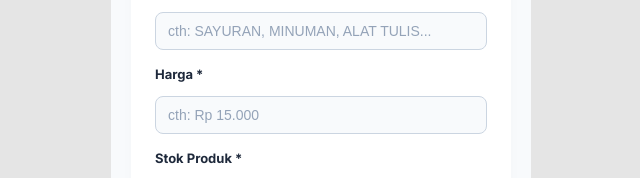
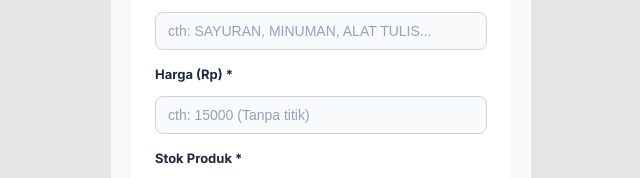
Before and after one commit to SynC2005/online_market, a Next.js app: page /admin/products/add in a window 1280 px wide. Shown: the part 456-634 px from the top of the page, without its empty margins (319-959 px from the left). Built offline with nearby package versions, Linux system fonts and the light colour scheme; no server answers.

Commit message:
feat: enhance product form and display with improved input handling and formatting

```diff
--- a/app/actions/productActions.js
+++ b/app/actions/productActions.js
@@ -1,25 +1,24 @@
-// app/actions/productActions.js
 "use server";
 
 import { supabase } from "@/utils/supabase";
 
 export async function addProductBackend(productData) {
   try {
-    // KEAMANAN TAMBAHAN (Opsional tapi disarankan):
-    // Di sini Anda idealnya mengecek sesi user untuk memastikan dia adalah "admin".
+    // KEAMANAN TAMBAHAN: Bersihkan input harga dari apapun selain angka
+    // Jaga-jaga jika ada user yang mengetik "Rp 15.000" di form, kita ubah jadi 15000 murni
+    const cleanPrice = parseInt(productData.price.toString().replace(/[^0-9]/g, ''), 10);
 
     // 1. Siapkan data yang akan dimasukkan
     const insertPayload = {
       name: productData.name,
       category: productData.category,
-      price: productData.price,
-      quantity: parseInt(productData.quantity, 10), // Ubah ke angka dengan aman di server
+      price: cleanPrice, // Sekarang menggunakan Integer murni
+      quantity: parseInt(productData.quantity, 10), // Integer untuk stok
       description: productData.description,
       image: productData.image
     };
 
-    // 2. Tembak ke Supabase menggunakan server rahasia
-    // Karena ini di server, Supabase akan menggunakan SERVICE_ROLE_KEY jika Anda sudah men-settingnya
+    // 2. Tembak ke Supabase
     const { error } = await supabase
       .from('products')
       .insert([insertPayload]);
--- a/app/admin/products/add/page.jsx
+++ b/app/admin/products/add/page.jsx
@@ -4,7 +4,6 @@ import React, { useState } from 'react';
 import { ArrowLeft, Save, Image as ImageIcon } from 'lucide-react';
 import { useRouter } from 'next/navigation';
 
-// IMPORT Server Action yang baru dibuat
 import { addProductBackend } from '@/app/actions/productActions';
 
 export default function AddProduct() {
@@ -15,7 +14,7 @@ export default function AddProduct() {
     name: '',
     category: '',
     price: '',
-    quantity: '', // Tambahkan state quantity agar tidak error undefined
+    quantity: '',
     description: '',
     image: ''
   });
@@ -37,7 +36,6 @@ export default function AddProduct() {
     try {
       setLoading(true);
 
-      // MEMANGGIL LOGIKA BACKEND (Sangat Aman)
       const result = await addProductBackend(formData);
 
       if (result.success) {
@@ -84,7 +82,7 @@ export default function AddProduct() {
             )}
           </div>
           <input
-            type="text"
+            type="url"
             name="image"
             value={formData.image}
             onChange={handleChange}
@@ -119,20 +117,21 @@ export default function AddProduct() {
           />
         </div>
 
-        {/* Input Harga */}
+        {/* Input Harga - Diubah ke tipe Number */}
         <div className="form-group">
-          <label>Harga *</label>
+          <label>Harga (Rp) *</label>
           <input
-            type="text"
+            type="number"
             name="price"
             value={formData.price}
             onChange={handleChange}
-            placeholder="cth: Rp 15.000"
+            placeholder="cth: 15000 (Tanpa titik)"
             className="form-input"
+            min="0"
           />
         </div>
 
-        {/* Input Stok (Quantity) - Tambahan agar sesuai dengan validasi Anda */}
+        {/* Input Stok (Quantity) - Diubah ke tipe Number */}
         <div className="form-group">
           <label>Stok Produk *</label>
           <input
@@ -142,6 +141,7 @@ export default function AddProduct() {
             onChange={handleChange}
             placeholder="cth: 50"
             className="form-input"
+            min="0"
           />
         </div>
 
--- a/components/ProductCard.jsx
+++ b/components/ProductCard.jsx
@@ -34,7 +34,10 @@ export default function ProductCard({
         <p className="product-desc">{description}</p>
 
         <div className="product-bottom">
-          <span className="product-price">{price}</span>
+          {/* Format angka menjadi Rupiah Indonesia di sini */}
+          <span className="product-price">
+            Rp {price.toLocaleString("id-ID")}
+          </span>
           <button className="add-btn" onClick={handleAddToCart}>
             <Plus size={20} color="white" />
           </button>
```
